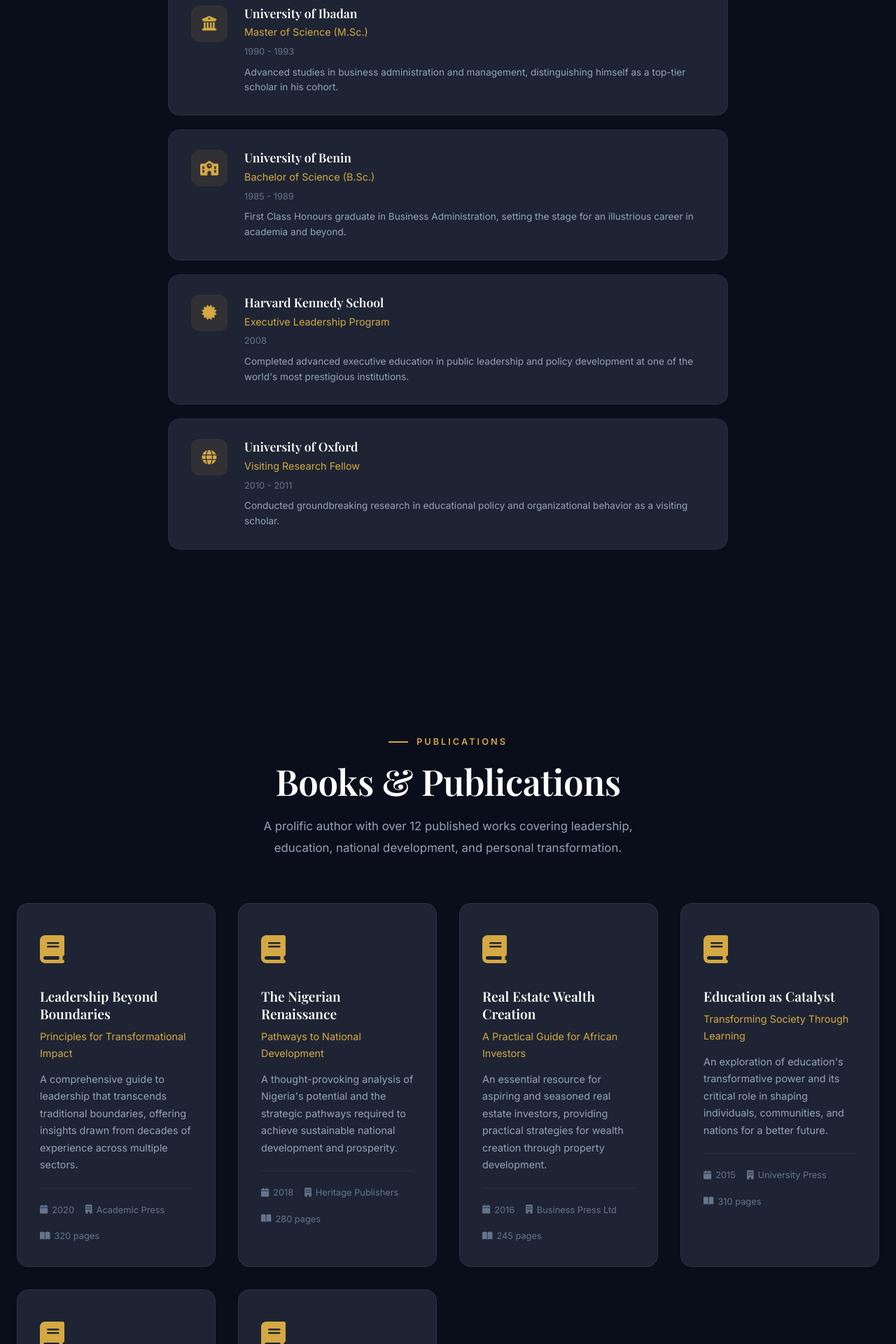
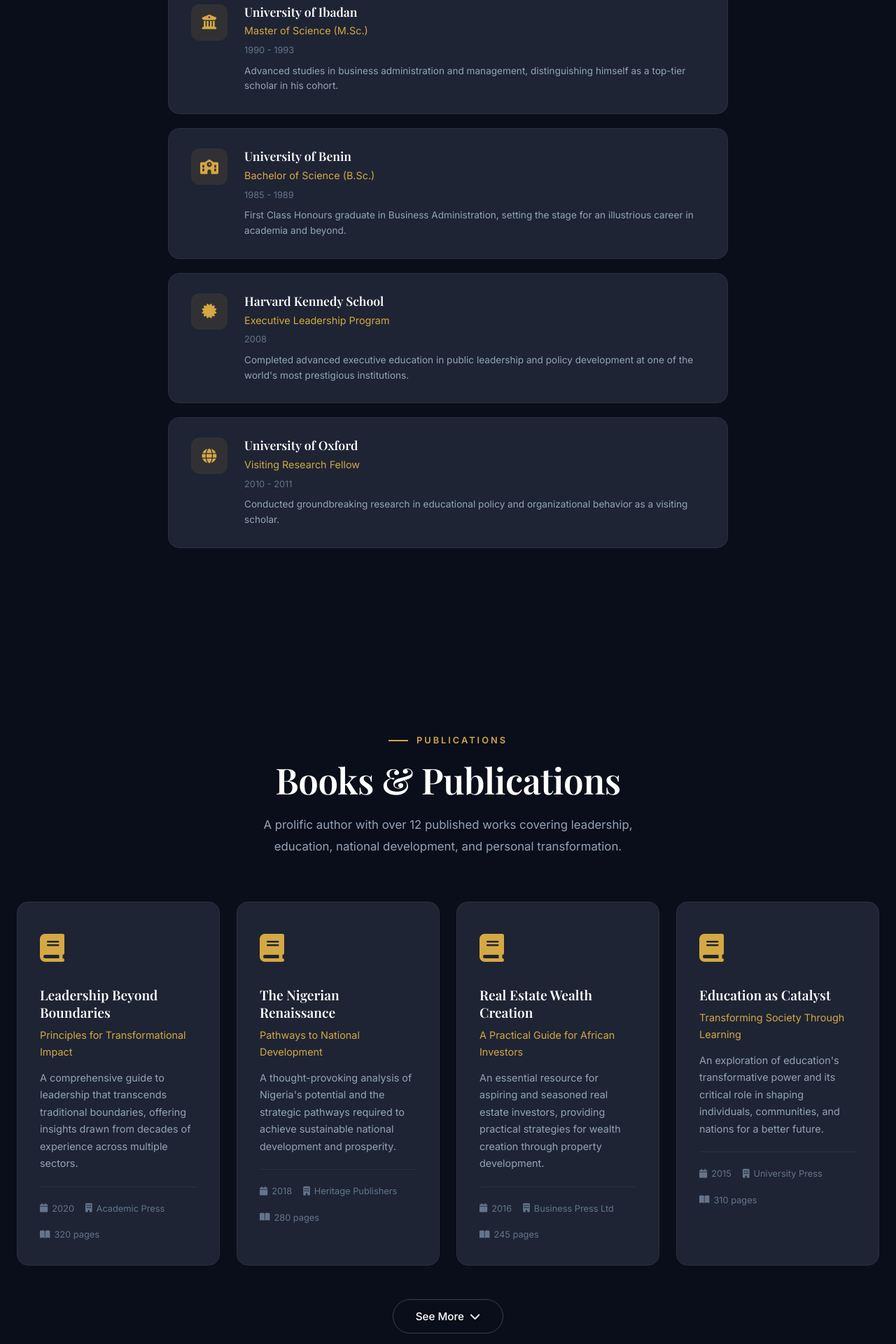
Before and after one commit to comelyebenezer/prof.-Festus, a PHP site: page /festus-portfolio/ in a window 1280 px wide. Shown: the part 2800-4720 px from the top of the page at 70% size. Run offline with PHP 8.4, Linux system fonts and the light colour scheme; some web fonts are replaced.

Commit message:
Update hero, books, journal, articles sections with grid layouts and see more buttons

```diff
--- a/assets/css/style.css
+++ b/assets/css/style.css
@@ -848,8 +848,22 @@ pre, code {
 
 .books-grid {
     display: grid;
-    grid-template-columns: repeat(auto-fill, minmax(280px, 1fr));
-    gap: 32px;
+    grid-template-columns: repeat(4, 1fr);
+    gap: 24px;
+}
+
+.book-card.hidden-book {
+    display: none;
+}
+
+.books-more-btn {
+    display: block;
+    margin: 48px auto 0;
+    text-align: center;
+}
+
+.books-more-btn .btn {
+    cursor: pointer;
 }
 
 .book-card {
--- a/assets/js/main.js
+++ b/assets/js/main.js
@@ -327,6 +327,25 @@ document.addEventListener('DOMContentLoaded', function() {
         });
     }
 
+    // ===== See More / Show Less Toggle =====
+    function setupSeeMore(btnId, hiddenClass) {
+        const btn = document.getElementById(btnId);
+        if (!btn) return;
+        const items = document.querySelectorAll('.' + hiddenClass);
+        btn.addEventListener('click', function() {
+            const isExpanded = this.classList.toggle('expanded');
+            items.forEach(item => {
+                item.style.display = isExpanded ? 'block' : 'none';
+            });
+            this.innerHTML = isExpanded
+                ? 'Show Less <i class="fas fa-chevron-up"></i>'
+                : 'See More <i class="fas fa-chevron-down"></i>';
+        });
+    }
+    setupSeeMore('seeMoreBooks', 'hidden-book');
+    setupSeeMore('seeMoreJournal', 'hidden-journal');
+    setupSeeMore('seeMoreArticles', 'hidden-article');
+
     console.log('%c Prof. Festus Uwakhemen Asikhia ',
         'background: #d4a843; color: #0a0e1a; font-size: 14px; font-weight: bold; padding: 10px 20px; border-radius: 4px;');
     console.log('%c Excellence is a continuous journey. ', 'color: #e2e8f0; font-size: 12px; font-style: italic;');
--- a/includes/sections/articles.php
+++ b/includes/sections/articles.php
@@ -1,6 +1,6 @@
 <section class="real-estate section-padding" id="articles">
     <div class="container">
-        <div class="section-header reveal" style="text-align: left;">
+        <div class="section-header reveal">
             <span class="section-label">Articles</span>
             <h2 class="section-title">Featured Articles</h2>
             <p class="section-subtitle">
@@ -53,7 +53,7 @@
                 </div>
             </div>
 
-            <div class="estate-card">
+            <div class="estate-card hidden-article">
                 <div class="estate-image" style="height: 160px; font-size: 2rem;">
                     <i class="fas fa-newspaper"></i>
                 </div>
@@ -67,5 +67,11 @@
                 </div>
             </div>
         </div>
+
+        <div class="articles-more-btn" style="text-align:center;margin-top:48px;">
+            <button class="btn btn-outline" id="seeMoreArticles">
+                See More <i class="fas fa-chevron-down"></i>
+            </button>
+        </div>
     </div>
 </section>
--- a/includes/sections/books.php
+++ b/includes/sections/books.php
@@ -58,7 +58,7 @@
                 </div>
             </div>
 
-            <div class="book-card">
+            <div class="book-card hidden-book">
                 <div class="book-icon"><i class="fas fa-book"></i></div>
                 <h3>Governance and Accountability</h3>
                 <div class="book-subtitle">Building Trust in Public Service</div>
@@ -70,7 +70,7 @@
                 </div>
             </div>
 
-            <div class="book-card">
+            <div class="book-card hidden-book">
                 <div class="book-icon"><i class="fas fa-book"></i></div>
                 <h3>The Entrepreneur's Mindset</h3>
                 <div class="book-subtitle">Strategies for Business Success</div>
@@ -82,5 +82,11 @@
                 </div>
             </div>
         </div>
+
+        <div class="books-more-btn">
+            <button class="btn btn-outline" id="seeMoreBooks">
+                See More <i class="fas fa-chevron-down"></i>
+            </button>
+        </div>
     </div>
 </section>
--- a/includes/sections/hero.php
+++ b/includes/sections/hero.php
@@ -31,11 +31,7 @@
                 </p>
 
                 <div class="hero-buttons">
-                    <a href="#about" class="btn btn-primary">
-                        Explore My Journey
-                        <i class="fas fa-arrow-right"></i>
-                    </a>
-                    <a href="#contact" class="btn btn-outline">
+                    <a href="#contact" class="btn btn-primary">
                         Get In Touch
                         <i class="fas fa-envelope"></i>
                     </a>
--- a/includes/sections/journal.php
+++ b/includes/sections/journal.php
@@ -40,7 +40,7 @@
                 </div>
             </div>
 
-            <div class="award-card">
+            <div class="award-card hidden-journal">
                 <div class="award-icon"><i class="fas fa-scroll"></i></div>
                 <div class="award-info">
                     <h4>Entrepreneurship and Economic Empowerment</h4>
@@ -50,5 +50,11 @@
                 </div>
             </div>
         </div>
+
+        <div class="journal-more-btn" style="text-align:center;margin-top:48px;">
+            <button class="btn btn-outline" id="seeMoreJournal">
+                See More <i class="fas fa-chevron-down"></i>
+            </button>
+        </div>
     </div>
 </section>
--- a/index.php
+++ b/index.php
@@ -65,6 +65,8 @@
         <?php include 'includes/sections/about.php'; ?>
         <?php include 'includes/sections/academics.php'; ?>
         <?php include 'includes/sections/books.php'; ?>
+        <?php include 'includes/sections/journal.php'; ?>
+        <?php include 'includes/sections/articles.php'; ?>
         <?php include 'includes/sections/awards.php'; ?>
         <?php include 'includes/sections/real-estate.php'; ?>
         <?php include 'includes/sections/politics.php'; ?>
@@ -72,8 +74,6 @@
         <?php include 'includes/sections/timeline.php'; ?>
         <?php include 'includes/sections/testimonials.php'; ?>
         <?php include 'includes/sections/blog.php'; ?>
-        <?php include 'includes/sections/journal.php'; ?>
-        <?php include 'includes/sections/articles.php'; ?>
         <?php include 'includes/sections/contact.php'; ?>
     </main>
 
```
Also changed, not shown: other parts of assets/css/style.css (+31 -2 lines).
